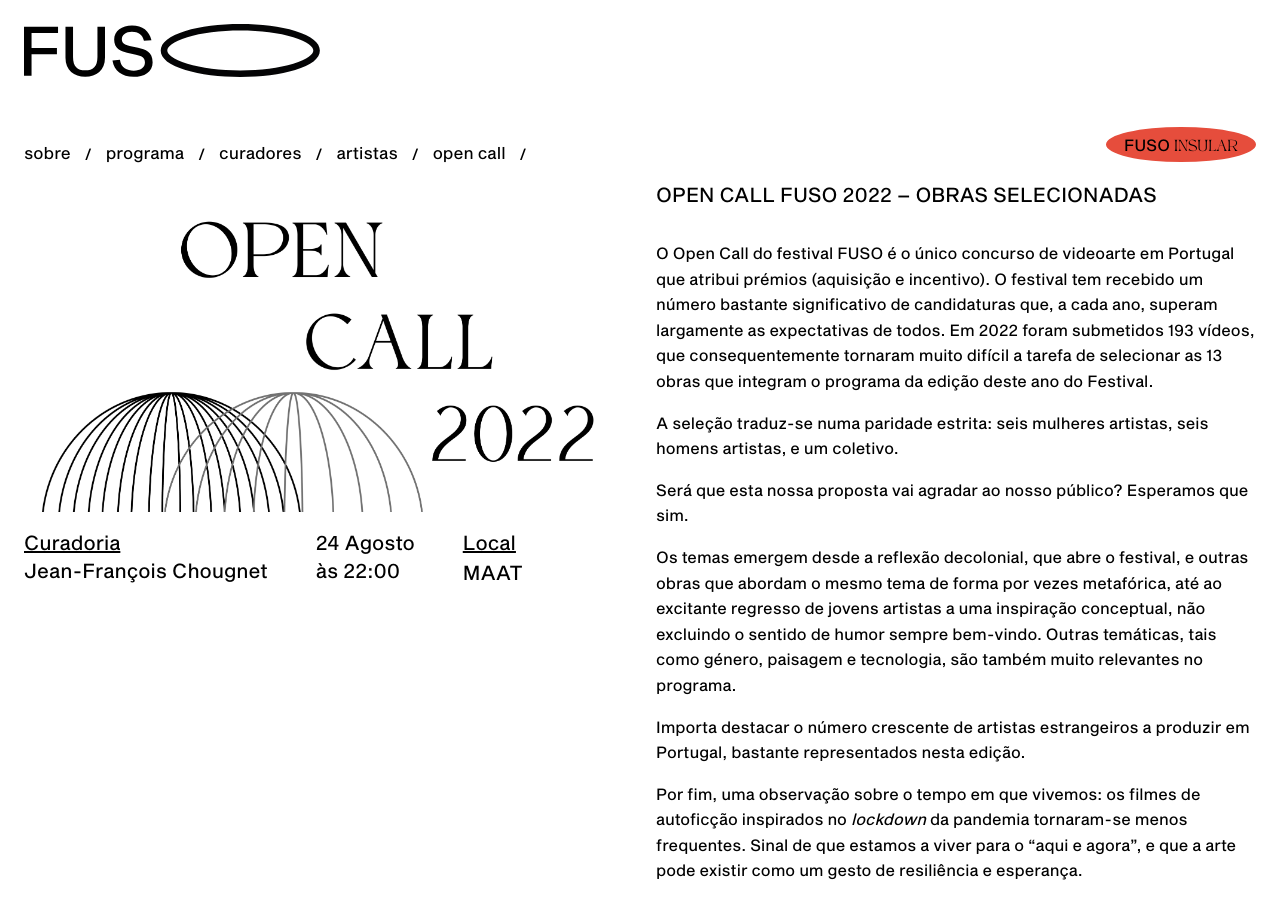
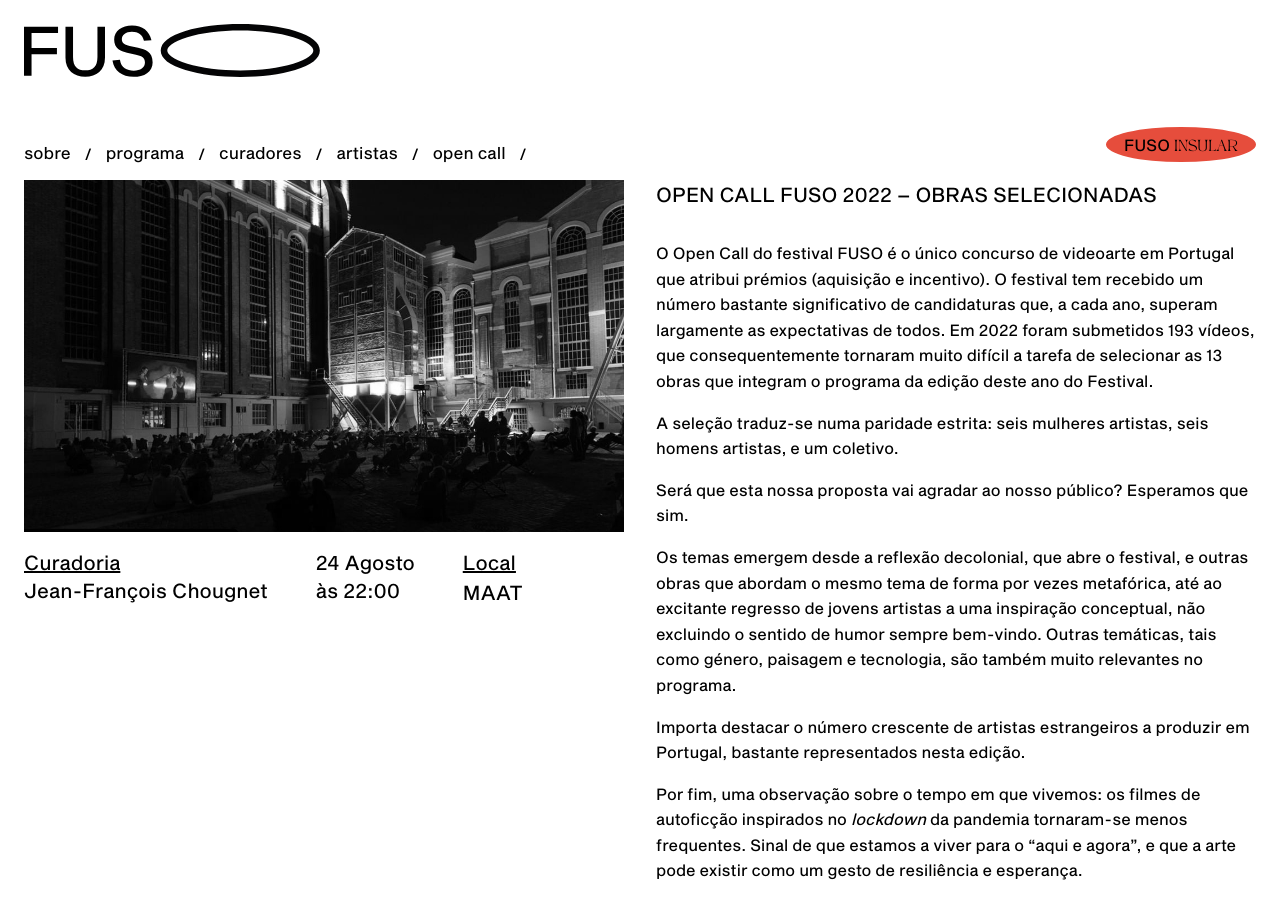
Before and after one commit to mnvnery/fusov2, a Jekyll site: the page built from _fuso_programs/open-call-fuso-2022-obras-selecionadas.html, in a window 1280 px wide and 900 px high. Built offline with Jekyll 4.4.1, drawn with Linux system fonts in a browser that asks for light colours.

Commit message:
Update from Forestry.io Maria Nery created assets/img/img_1303.jpg Maria Nery updated _fuso_programs/open-call-fuso-2022-obras-selecionadas.html

```diff
--- a/_fuso_programs/open-call-fuso-2022-obras-selecionadas.html
+++ b/_fuso_programs/open-call-fuso-2022-obras-selecionadas.html
@@ -42,7 +42,7 @@
   films inspired by the <em>lockdown </em>during the pandemic are less frequent now.
   A sign that we are living for the 'here and now', and that art can exist as a gesture
   of resilience and hope.</p>"
-imagem: assets/img/open-call-01.png
+imagem: assets/img/img_1303.jpg
 
 ---
 <img src="assets/img/open-call-01.png">
```
Also changed, not shown: assets/img/img_1303.jpg (added).
